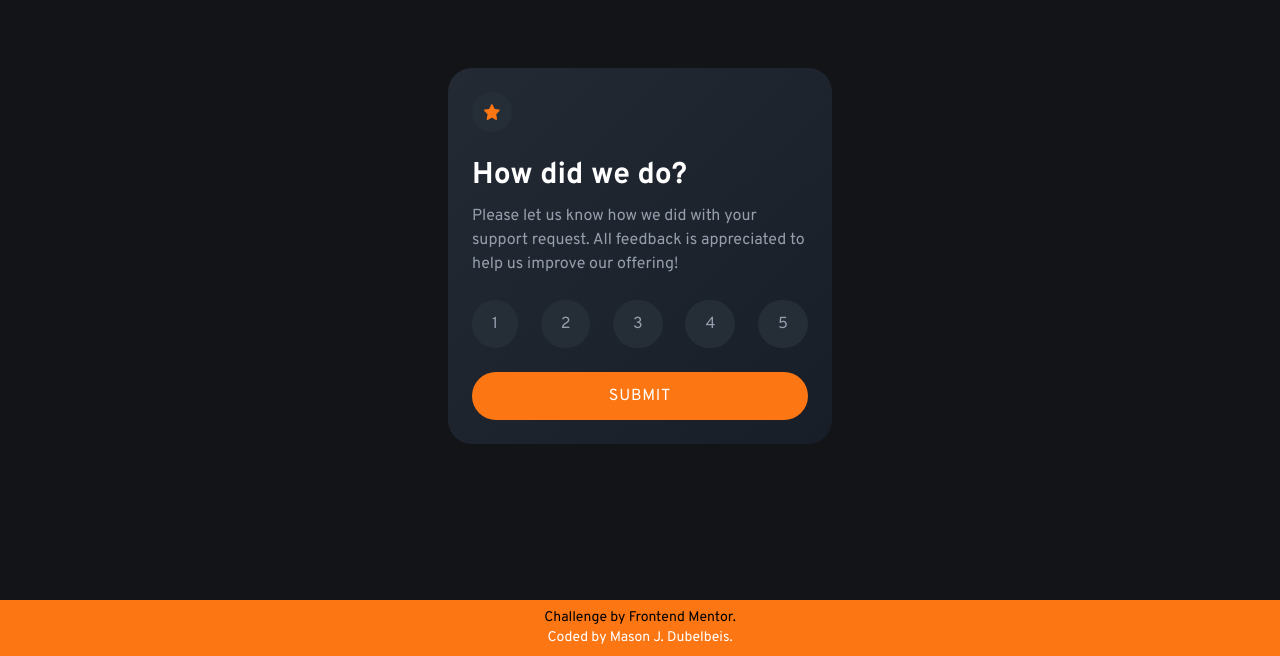
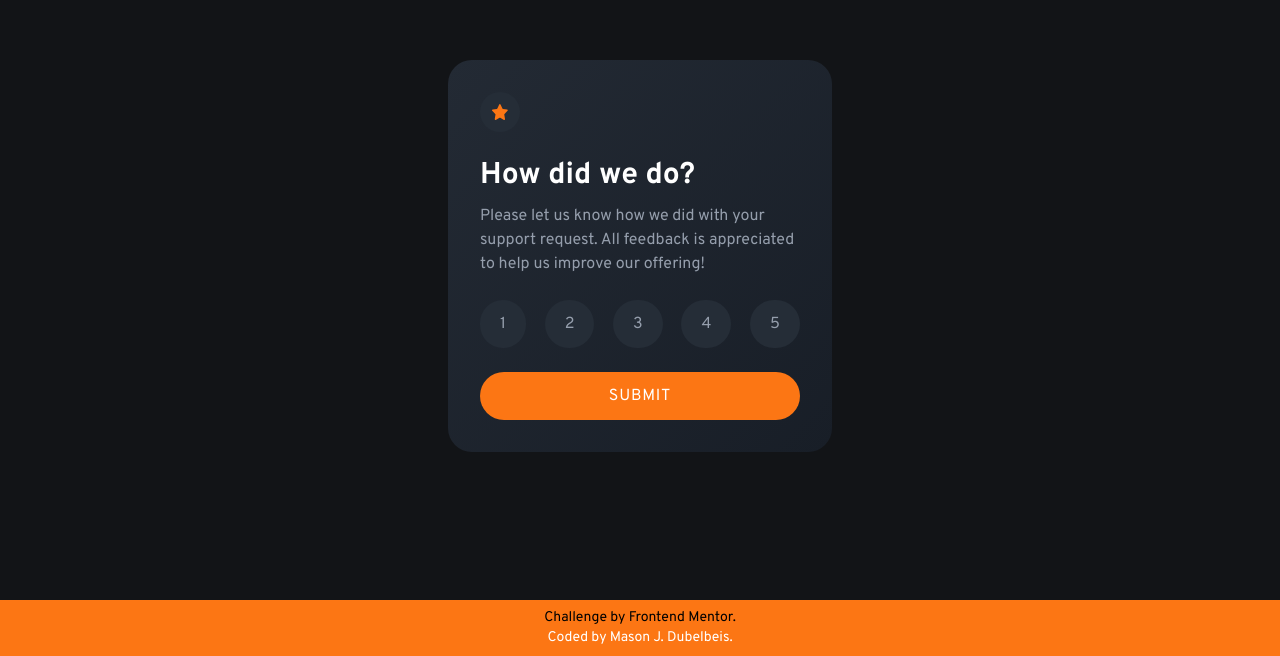
Before and after one commit to mdubelbeis/interactive-rating-component, a React (Create React App) app: page / in a window 1280 px wide. Shown: the part 144-800 px from the top of the page. Built offline with nearby package versions, Linux system fonts and the light colour scheme.

Commit message:
completed rwd and functionality

```diff
--- a/src/components/Rate.js
+++ b/src/components/Rate.js
@@ -13,7 +13,7 @@ const Rate = ({ setSubmitted, setRating }) => {
 
   return (
     // Svg
-    <div className="flex flex-col bg-gradient-to-br from-gradient-black-start to-gradient-black-end p-6 rounded-3xl min-h-min w-80 sm:w-96">
+    <div className="flex flex-col bg-gradient-to-br from-gradient-black-start to-gradient-black-end p-8 rounded-3xl w-80 sm:w-96">
       <div className="bg-dark-blue w-fit p-3 rounded-full mb-8">
         <img className="w-4" src={starSvg} alt="star" />
       </div>
--- a/src/components/Thanks.js
+++ b/src/components/Thanks.js
@@ -2,7 +2,7 @@ import thanksSvg from '../images/illustration-thank-you.svg';
 
 const Thanks = ({ rating }) => {
   return (
-    <div className="flex flex-col items-center bg-gradient-to-br from-gradient-black-start to-gradient-black-end p-8 rounded-3xl w-80 sm:w-96 space-y-4 text-center">
+    <div className="flex flex-col items-center bg-gradient-to-br from-gradient-black-start to-gradient-black-end p-8 rounded-3xl w-80 sm:w-96 space-y-4">
       <div className="w-fit mb-4">
         <img src={thanksSvg} alt="thank you" />
       </div>
@@ -15,7 +15,7 @@ const Thanks = ({ rating }) => {
         <h2 className="text-2xl text-pure-white mt-4">Thank you!</h2>
       </div>
       <div>
-        <p className="text-light-grey">
+        <p className="text-light-grey text-center">
           We appreciate you taking the time to give a rating. If you
           ever need more support, don't hesitate to get in touch
         </p>
```
